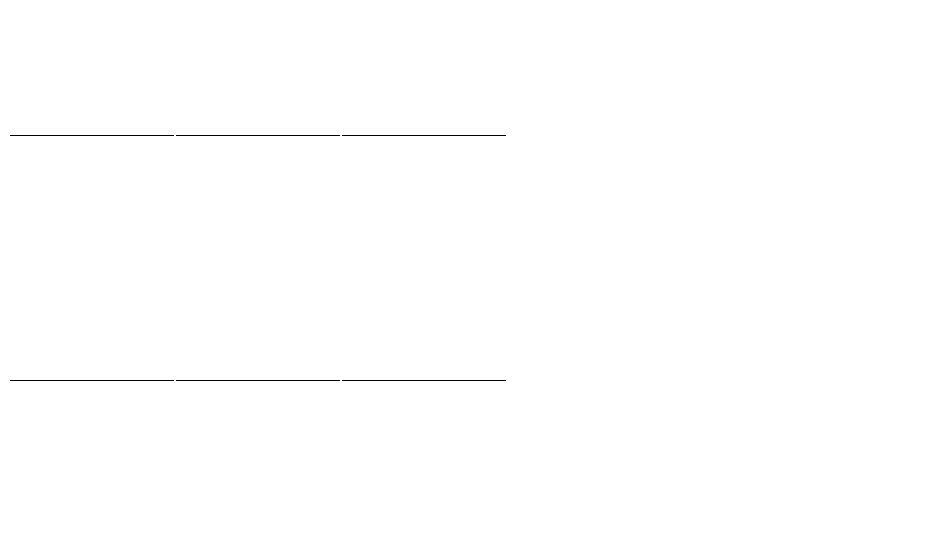
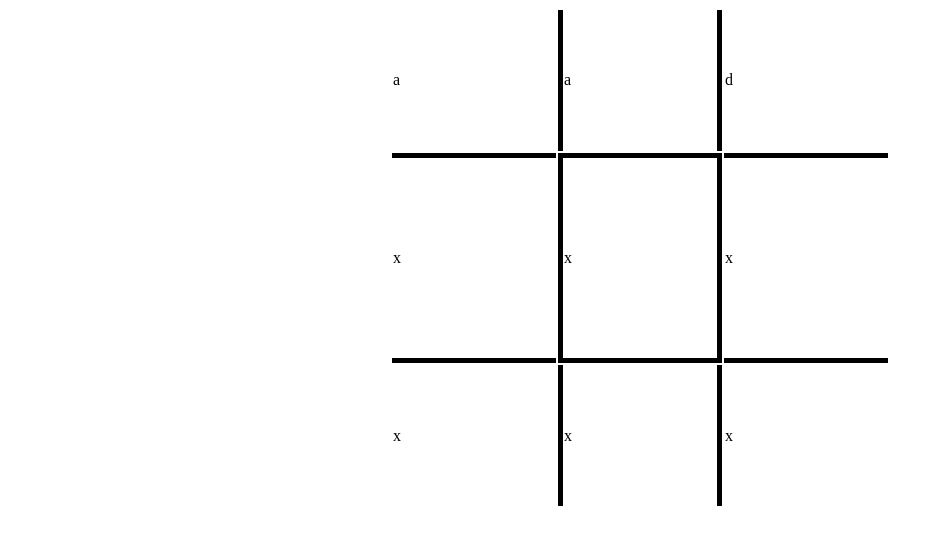
Before and after one commit to Thurunany/Jogo-Js, a plain HTML site: page Index.html in a window 1280 px wide. Shown: the whole page, without its empty margins (0-941 px from the left). Drawn offline with Linux system fonts and the light colour scheme.

Commit message:
C5 Arrumando Borders e alinhando ao meio

```diff
--- a/Index.html
+++ b/Index.html
@@ -2,26 +2,25 @@
 <html lang="en">
 <head>
     <meta charset="UTF-8">
-    <meta name="viewport" content="width=device-width, initial-scale=1.0">
     <title>Jogo da Velha</title>
     <link rel="stylesheet" href="style.css">
 </head>
 <body>
-    <table>
+    <table class="center">
         <tr>
-            <td></td>
-            <td></td>
-            <td></td>
-        </tr>
-        <tr class="linha_meio">
-            <td></td>
-            <td></td>
-            <td></td>
+            <td>a</td>
+            <td class="border_vertical">a</td>
+            <td>d</td>
         </tr>
         <tr>
-            <td></td>
-            <td></td>
-            <td></td>
+            <td class="border_horizontal">x</td>
+            <td class="border_vertical border_horizontal">x</td>
+            <td class="border_horizontal">x</td>
+        </tr>
+        <tr>
+            <td>x</td>
+            <td class="border_vertical">x</td>
+            <td>x</td>
         </tr>
     </table>
 </body>
--- a/style.css
+++ b/style.css
@@ -3,7 +3,21 @@ table {
     height: 500px;
 }
 
-.linha_meio td{
-    border-top: 1px solid black;
-    border-bottom: 1px solid black;
+table td{
+    width: 33.33%;
 }
+
+table.center {
+    margin-left: auto;
+    margin-right: auto;
+}
+
+.border_horizontal{
+    border-top: 5px solid black;
+    border-bottom: 5px solid black;
+}
+
+.border_vertical{
+    border-left: 5px solid black;
+    border-right: 5px solid black;
+}
```
